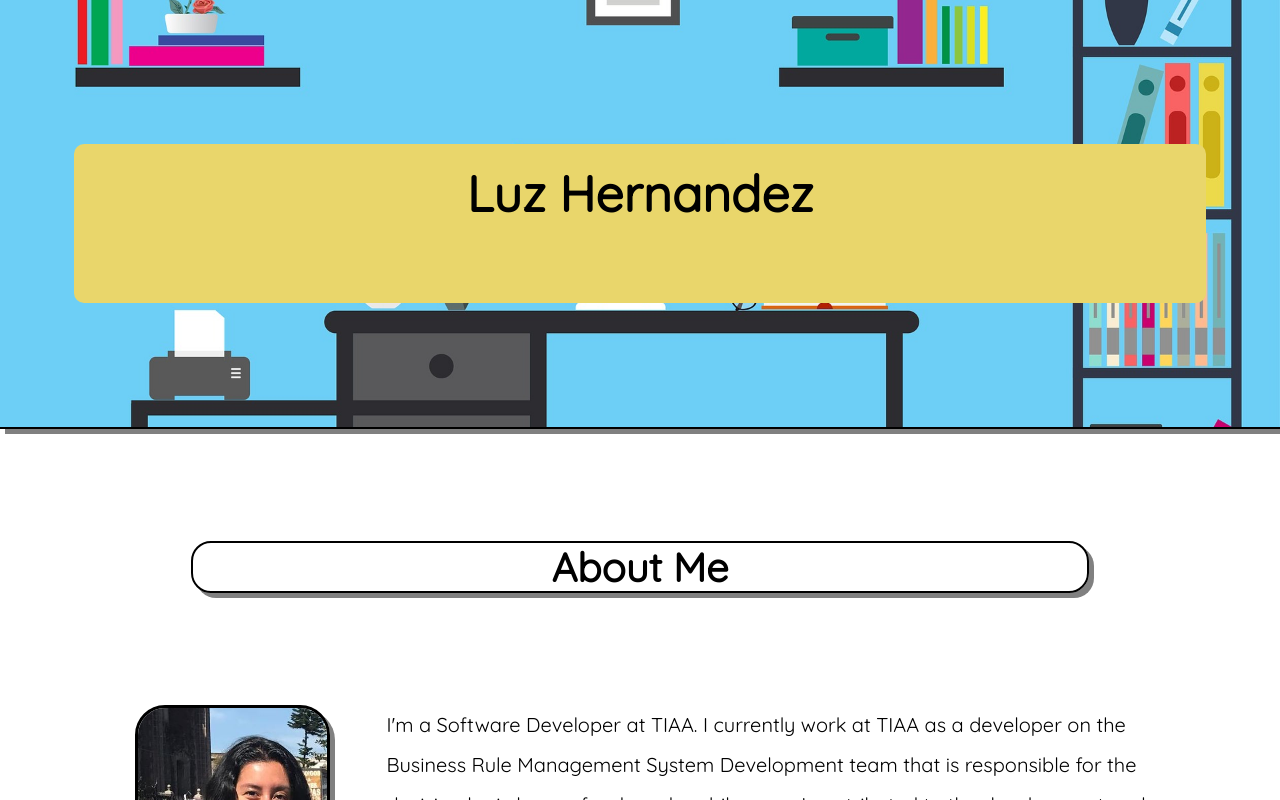
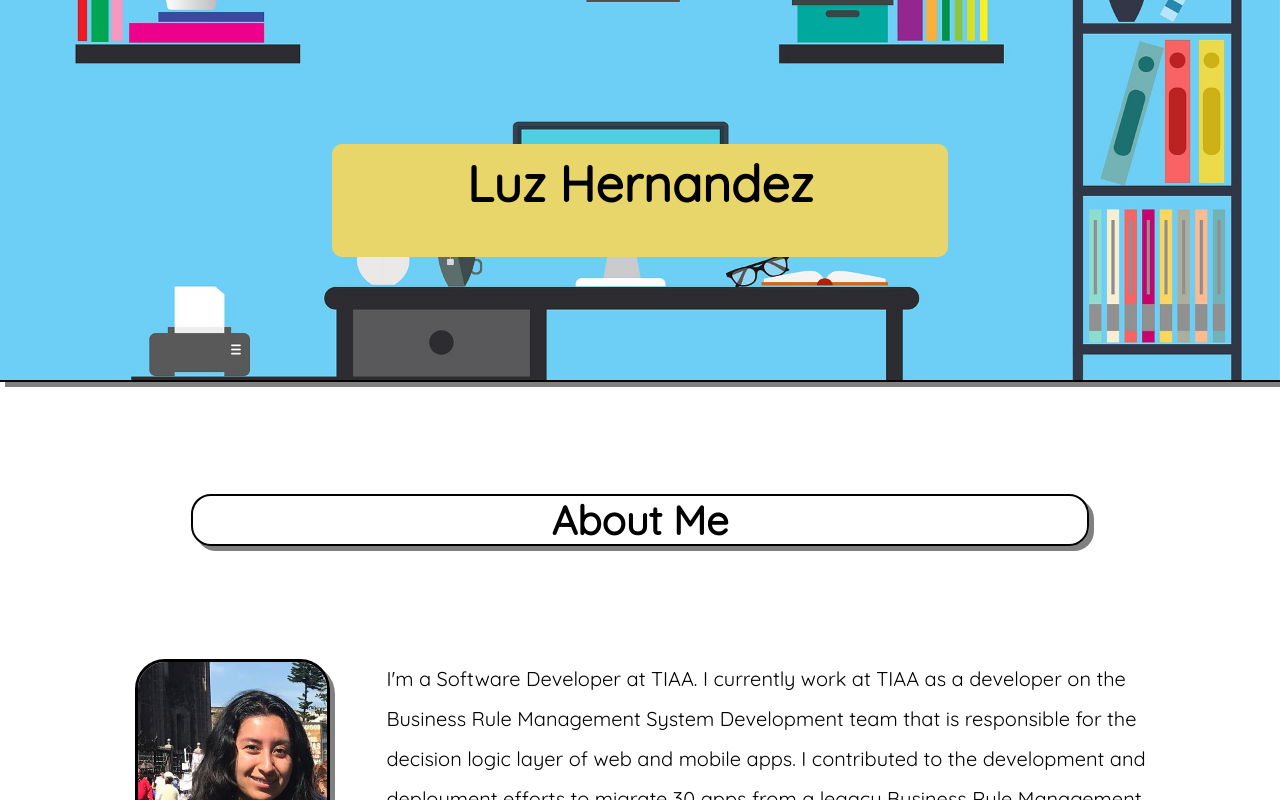
Before and after one commit to lhernandez5/PortfolioApp, a React (Create React App) app in the folder client/: page / in a window 1280 px wide. Shown: the top 800 px of the page. Built offline with nearby package versions, Linux system fonts and the light colour scheme.

Commit message:
updating css

```diff
--- a/client/src/components/TopHero/TopHero.css
+++ b/client/src/components/TopHero/TopHero.css
@@ -28,8 +28,7 @@
   background-color: rgb(233, 214, 107);
   margin-bottom: 10%;
   border-radius: 10px;
-  margin-left: 50px;
-  margin-right: 50px;
+  width: 50%;
 }
 
 @media screen and (max-width: 640px) {
```
